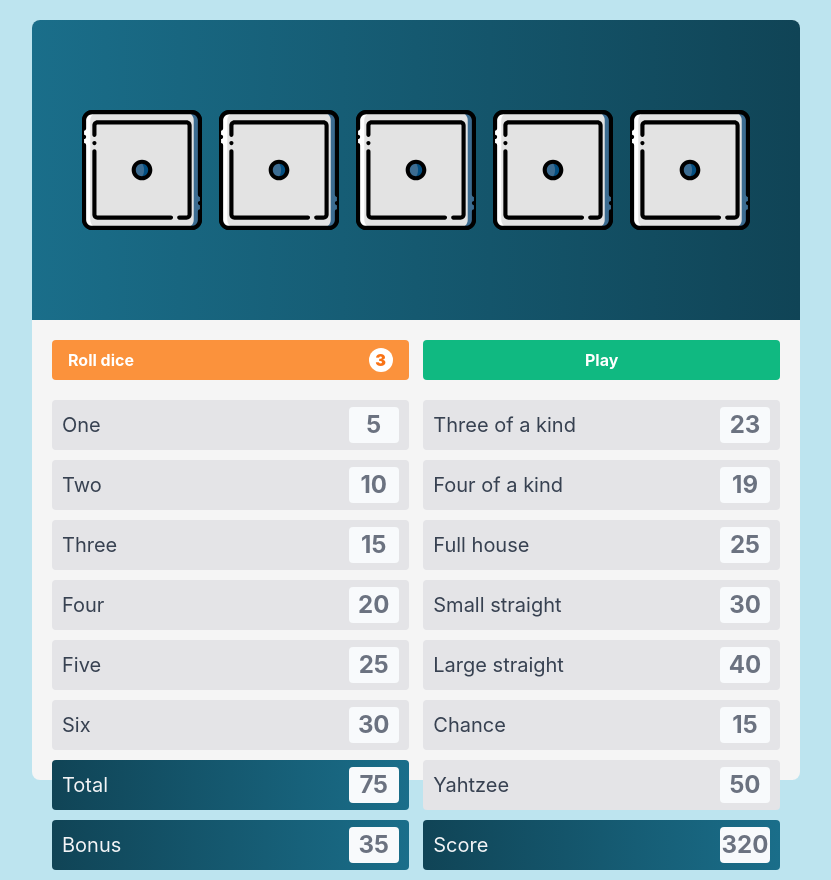
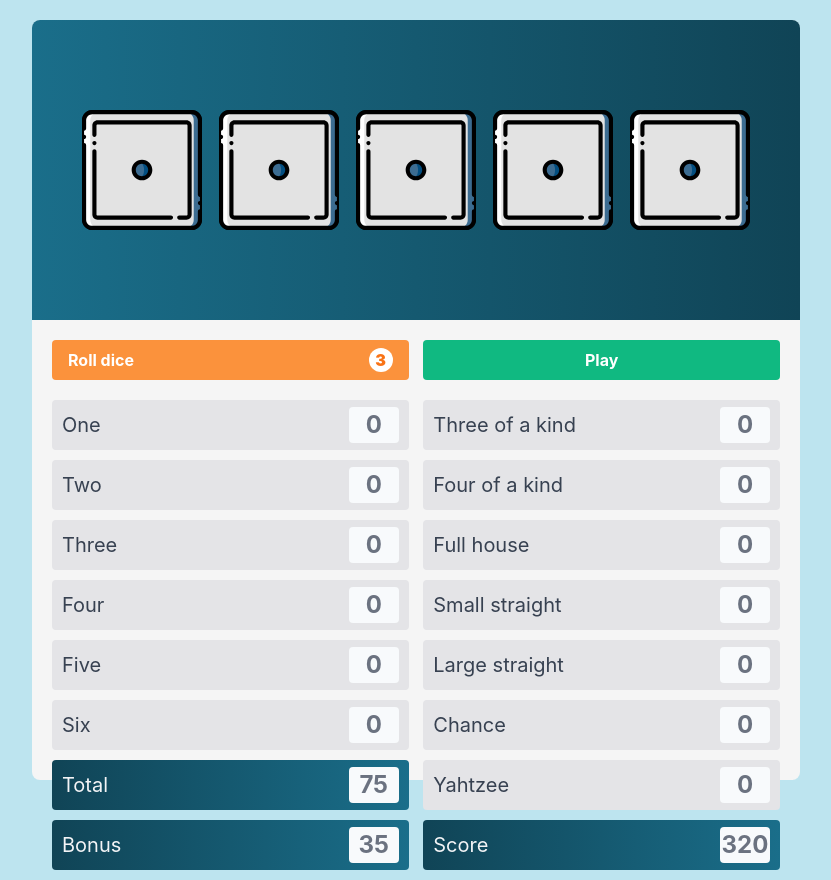
Before and after one commit to Stef-Lev/next-yahtzee, a Next.js app: page / in a window 1280 px wide. Shown: the whole page, without its empty margins (224-1055 px from the left). Built offline with nearby package versions, Linux system fonts and the light colour scheme.

Commit message:
add rollPoints state to ScoreTable, add functionality for possible combos

```diff
--- a/components/ScoreTable.tsx
+++ b/components/ScoreTable.tsx
@@ -1,26 +1,31 @@
 import ScoreItem from "./ScoreItem";
+import { RollPoints } from "../types/types";
 
-const ScoreTable = () => {
+type ScoreTableProps = {
+  rollPoints: RollPoints;
+};
+
+const ScoreTable = ({ rollPoints }: ScoreTableProps) => {
   return (
     <div className="flex flex-row justify-between">
       <div className="flex flex-col w-[49%]">
-        <ScoreItem title="One" value={5} />
-        <ScoreItem title="Two" value={10} />
-        <ScoreItem title="Three" value={15} />
-        <ScoreItem title="Four" value={20} />
-        <ScoreItem title="Five" value={25} />
-        <ScoreItem title="Six" value={30} />
+        <ScoreItem title="One" value={rollPoints.ones} />
+        <ScoreItem title="Two" value={rollPoints.twos} />
+        <ScoreItem title="Three" value={rollPoints.threes} />
+        <ScoreItem title="Four" value={rollPoints.fours} />
+        <ScoreItem title="Five" value={rollPoints.fives} />
+        <ScoreItem title="Six" value={rollPoints.sixes} />
         <ScoreItem title="Total" value={75} isSpecial />
         <ScoreItem title="Bonus" value={35} isSpecial />
       </div>
       <div className="flex flex-col w-[49%]">
-        <ScoreItem title="Three of a kind" value={23} />
-        <ScoreItem title="Four of a kind" value={19} />
-        <ScoreItem title="Full house" value={25} />
-        <ScoreItem title="Small straight" value={30} />
-        <ScoreItem title="Large straight" value={40} />
-        <ScoreItem title="Chance" value={15} />
-        <ScoreItem title="Yahtzee" value={50} />
+        <ScoreItem title="Three of a kind" value={rollPoints.threeOAK} />
+        <ScoreItem title="Four of a kind" value={rollPoints.fourOAK} />
+        <ScoreItem title="Full house" value={rollPoints.fullHouse} />
+        <ScoreItem title="Small straight" value={rollPoints.smallS} />
+        <ScoreItem title="Large straight" value={rollPoints.largeS} />
+        <ScoreItem title="Chance" value={rollPoints.chance} />
+        <ScoreItem title="Yahtzee" value={rollPoints.yahtzee} />
         <ScoreItem title="Score" value={320} isSpecial />
       </div>
     </div>
--- a/pages/index.tsx
+++ b/pages/index.tsx
@@ -1,5 +1,6 @@
-import React, { useState } from "react";
+import React, { useState, useEffect } from "react";
 import Die from "../components/Die";
+import { RollPoints } from "../types/types";
 import ScoreTable from "../components/ScoreTable";
 
 function App() {
@@ -10,8 +11,68 @@
     { number: 4, string: "four", selected: false },
     { number: 5, string: "five", selected: false },
   ]);
+  const [rollsLeft, setRollsLeft] = useState<number>(3);
+  const [roll, setRoll] = useState<never[] | number[]>([]);
+  const [rollPoints, setRollPoints] = useState<RollPoints>({
+    ones: 0,
+    twos: 0,
+    threes: 0,
+    fours: 0,
+    fives: 0,
+    sixes: 0,
+    threeOAK: 0,
+    fourOAK: 0,
+    fullHouse: 0,
+    smallS: 0,
+    largeS: 0,
+    chance: 0,
+    yahtzee: 0,
+  });
 
-  const [rollsLeft, setRollsLeft] = useState(3);
+  useEffect(() => {
+    if (roll.length) {
+      console.log(roll);
+      calculatePoints(rollPoints, roll);
+      console.log(rollPoints);
+    }
+  }, [dice, roll, rollPoints]);
+
+  function calculatePoints(rollPoints, roll) {
+    // TODO: The logic needs to be improved, it's not working
+    const sortedRoll = roll.sort();
+    const joinedRoll = sortedRoll.join("");
+    if (sortedRoll.every((item, index, arr) => item === arr[0])) {
+      setRollPoints({ ...rollPoints, yahtzee: 50 });
+      const totalSum = sortedRoll.reduce((acc, cur) => acc + cur);
+      switch (sortedRoll[0]) {
+        case 1:
+          setRollPoints({ ...rollPoints, ones: totalSum });
+        case 2:
+          setRollPoints({ ...rollPoints, twos: totalSum });
+        case 3:
+          setRollPoints({ ...rollPoints, threes: totalSum });
+        case 4:
+          setRollPoints({ ...rollPoints, fours: totalSum });
+        case 5:
+          setRollPoints({ ...rollPoints, fives: totalSum });
+        case 6:
+          setRollPoints({ ...rollPoints, sixes: totalSum });
+        default:
+          console.error("Wrong dice value");
+      }
+      setRollPoints({ ...rollPoints, chance: totalSum });
+      setRollPoints({ ...rollPoints, threeOAK: 30 });
+      setRollPoints({ ...rollPoints, fourOAK: 40 });
+    }
+    if (/(.)\1{3}/.test(joinedRoll)) {
+      setRollPoints({ ...rollPoints, fourOAK: 40 });
+      setRollPoints({ ...rollPoints, threeOAK: 30 });
+    } else if (/(.)\1{2}(.)\2|(.)\3(.)\4{2}/.test(joinedRoll)) {
+      setRollPoints({ ...rollPoints, fullHouse: 25 });
+    } else if (/(.)\1{2}/.test(joinedRoll)) {
+      setRollPoints({ ...rollPoints, threeOAK: 30 });
+    }
+  }
 
   function toggleSelected(number: number) {
     if (rollsLeft) {
@@ -25,13 +86,17 @@
     }
   }
 
+  // TODO: Need to hide dice before first roll, not show 5 ones
+
   function rollDice() {
     if (rollsLeft) {
+      let rollArr = [];
+      // FIXME: Maybe we need to use the roll from the state
       for (let k = 1; k <= dice.length; k++) {
         if (!dice[k - 1].selected) {
           let die = document.getElementById(`dice${k}`);
           let diceRoll = Math.floor(Math.random() * 5 + 1);
-          console.log(`dice: ${k} - roll: ${diceRoll}`);
+          rollArr.push(diceRoll);
           for (let i = 1; i <= 5; i++) {
             die?.classList.remove("show-" + i);
             if (diceRoll === i) {
@@ -40,6 +105,7 @@
           }
         }
       }
+      setRoll((prevRoll) => rollArr);
       setRollsLeft((prevRolls) => prevRolls - 1);
     }
   }
@@ -57,14 +123,13 @@
           <div className="flex justify-center items-center my-10">
             <div className="container flex justify-between">
               {dice.map((die) => (
-                <div key={die.number} className="dice-container">
                 <Die
+                  key={die.number}
                   nameN={die.number}
                   nameS={die.string}
                   selected={die.selected}
                   onClick={toggleSelected}
                 />
-                </div>
               ))}
             </div>
           </div>
@@ -72,7 +137,7 @@
         <div className="roll-button m-5 w-100% flex justify-between">
           <button
             onClick={rollDice}
-            className="bg-orange-400 hover:bg-orange-500 text-white font-bold py-2 px-4 rounded w-[49%] disabled:opacity-[0.3]"
+            className="bg-orange-400 hover:bg-orange-500 text-white font-bold py-2 px-4 rounded w-[49%] disabled:opacity-[0.3] disabled:bg-orange-400"
             disabled={!rollsLeft}
           >
             <span className="flex justify-between">
@@ -90,7 +155,7 @@
           </button>
         </div>
         <div className="px-[20px]">
-          <ScoreTable />
+          <ScoreTable rollPoints={rollPoints} />
         </div>
       </div>
     </div>
```
Also changed, not shown: components/Die.tsx (+0 -9 lines), types/types.ts (+15 -0 lines). Lines whose indentation alone changed are shown as unchanged.
